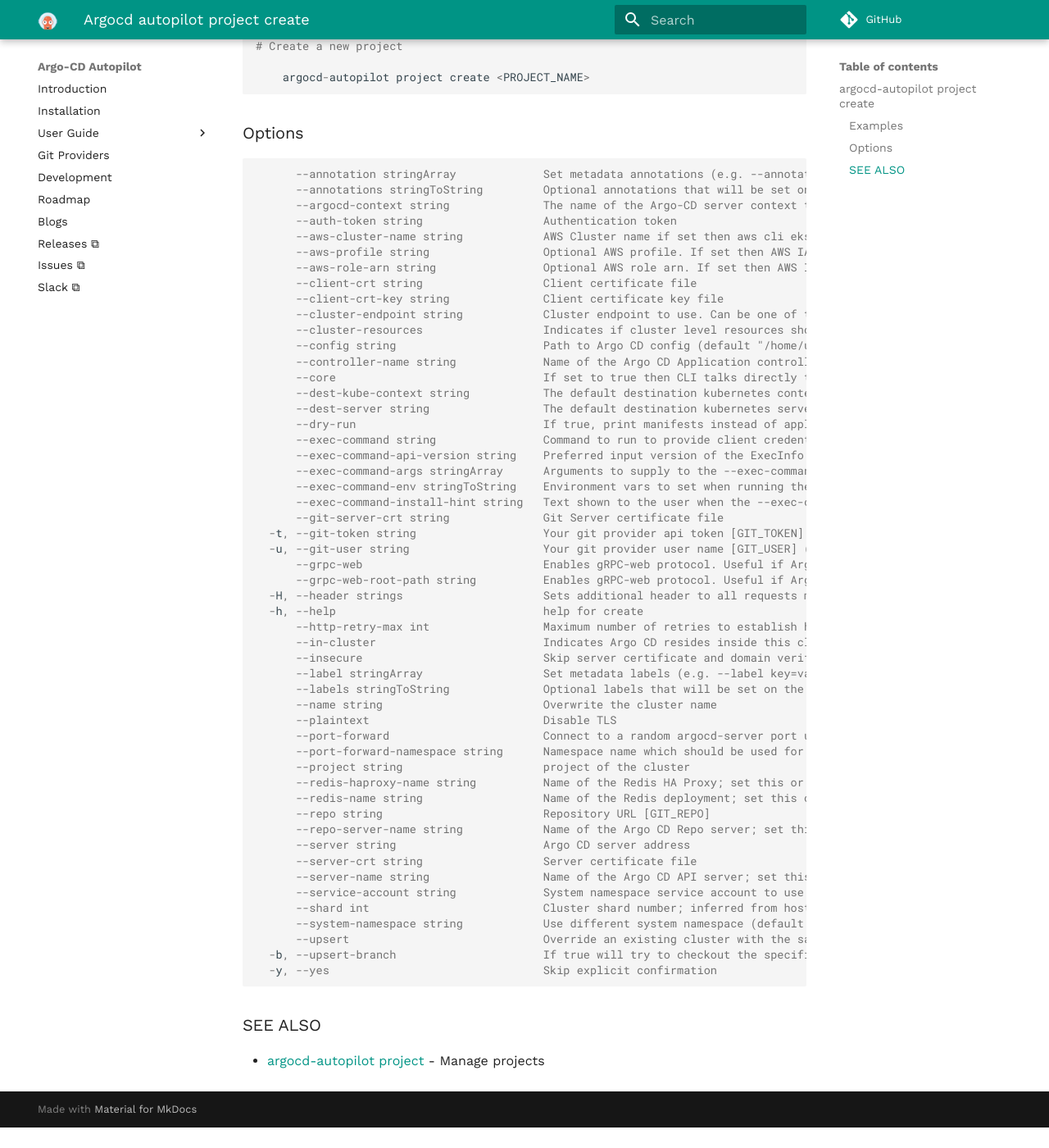
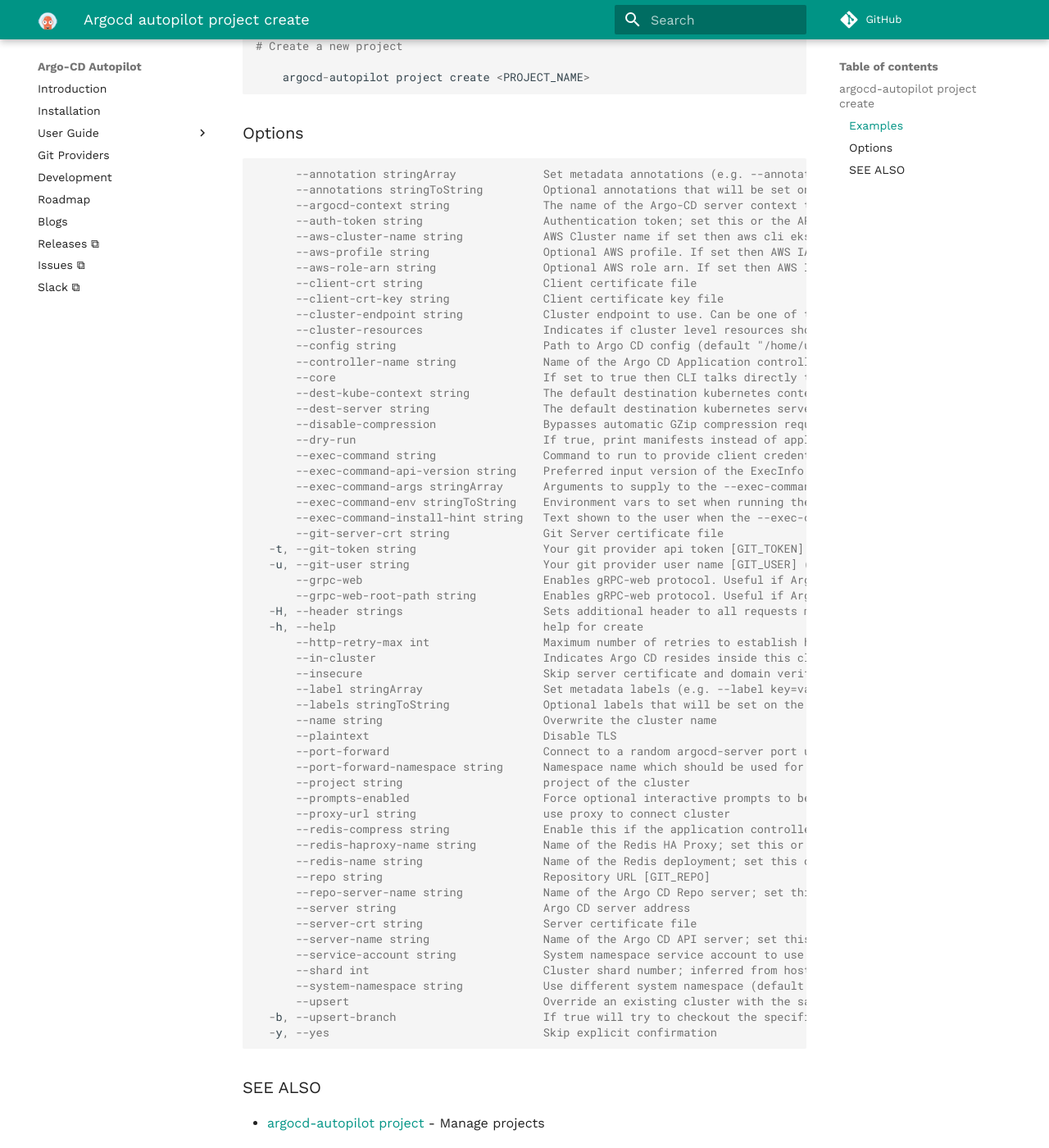
Before and after one commit to argoproj-labs/argocd-autopilot, an MkDocs documentation site: the page built from docs/commands/argocd-autopilot_project_create.md, in a window 1280 px wide and 1400 px high, scrolled down 593 px. Shown: the whole window at 82% size. Built offline with MkDocs 1.6.1 and Material for MkDocs 9.7.7, drawn with Linux system fonts in a browser that asks for light colours; comment, search, counter and statistics services are not loaded; before the commit the page ends 1968 px from its top, so only the background shows below that.

Commit message:
updated docs
Signed-off-by: Noam Gal <noam.gal@octopus.com>

```diff
--- a/docs/commands/argocd-autopilot_project_create.md
+++ b/docs/commands/argocd-autopilot_project_create.md
@@ -32,7 +32,7 @@ argocd-autopilot project create [PROJECT] [flags]
       --annotation stringArray             Set metadata annotations (e.g. --annotation key=value)
       --annotations stringToString         Optional annotations that will be set on the Application resource. (e.g. "argocd.argoproj.io/sync-wave={{ placeholder }}" (default [])
       --argocd-context string              The name of the Argo-CD server context to use
-      --auth-token string                  Authentication token
+      --auth-token string                  Authentication token; set this or the ARGOCD_AUTH_TOKEN environment variable
       --aws-cluster-name string            AWS Cluster name if set then aws cli eks token command will be used to access cluster
       --aws-profile string                 Optional AWS profile. If set then AWS IAM Authenticator uses this profile to perform cluster operations instead of the default AWS credential provider chain.
       --aws-role-arn string                Optional AWS role arn. If set then AWS IAM Authenticator assumes a role to perform cluster operations instead of the default AWS credential provider chain.
@@ -45,6 +45,7 @@ argocd-autopilot project create [PROJECT] [flags]
       --core                               If set to true then CLI talks directly to Kubernetes instead of talking to Argo CD API server
       --dest-kube-context string           The default destination kubernetes context for applications in this project (will be ignored if --dest-server is supplied)
       --dest-server string                 The default destination kubernetes server for applications in this project
+      --disable-compression                Bypasses automatic GZip compression requests to the server
       --dry-run                            If true, print manifests instead of applying them to the cluster (nothing will be commited to git)
       --exec-command string                Command to run to provide client credentials to the cluster. You may need to build a custom ArgoCD image to ensure the command is available at runtime.
       --exec-command-api-version string    Preferred input version of the ExecInfo for the --exec-command executable
@@ -68,6 +69,9 @@ argocd-autopilot project create [PROJECT] [flags]
       --port-forward                       Connect to a random argocd-server port using port forwarding
       --port-forward-namespace string      Namespace name which should be used for port forwarding
       --project string                     project of the cluster
+      --prompts-enabled                    Force optional interactive prompts to be enabled or disabled, overriding local configuration. If not specified, the local configuration value will be used, which is false by default.
+      --proxy-url string                   use proxy to connect cluster
+      --redis-compress string              Enable this if the application controller is configured with redis compression enabled. (possible values: gzip, none) (default "gzip")
       --redis-haproxy-name string          Name of the Redis HA Proxy; set this or the ARGOCD_REDIS_HAPROXY_NAME environment variable when the HA Proxy's name label differs from the default, for example when installing via the Helm chart (default "argocd-redis-ha-haproxy")
       --redis-name string                  Name of the Redis deployment; set this or the ARGOCD_REDIS_NAME environment variable when the Redis's name label differs from the default, for example when installing via the Helm chart (default "argocd-redis")
       --repo string                        Repository URL [GIT_REPO]
```
